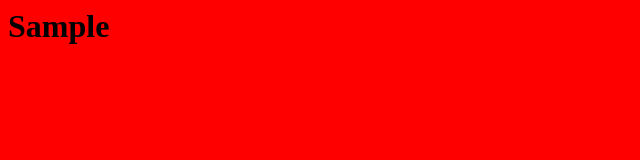
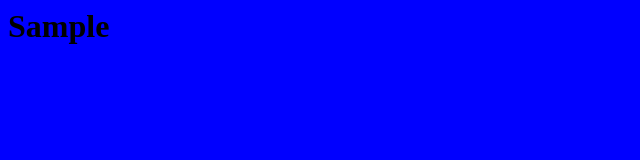
Before and after one commit to ateel/Sample, a plain HTML site: page index.html in a window 1280 px wide. Shown: the whole page, without its empty margins (0-640 px from the left). Drawn offline with Linux system fonts and the light colour scheme.

Commit message:
Version 3

```diff
--- a/index.html
+++ b/index.html
@@ -6,7 +6,7 @@
 
 	<style type="text/css">
 body {
-background: red
+background: blue
 }
 
 
```
